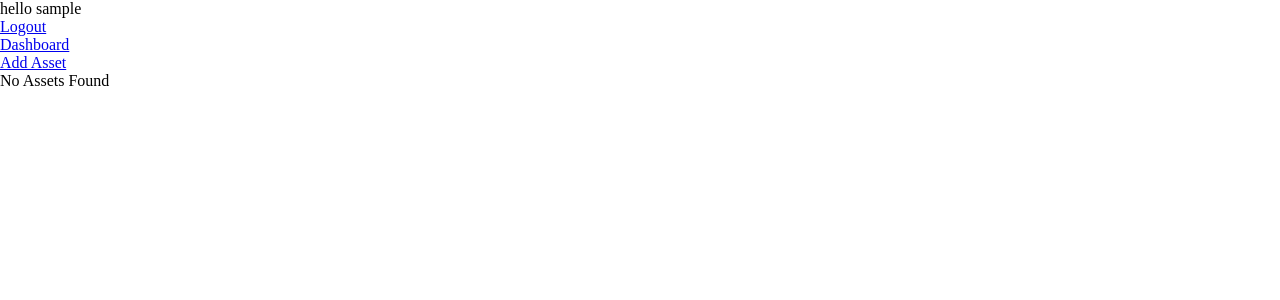
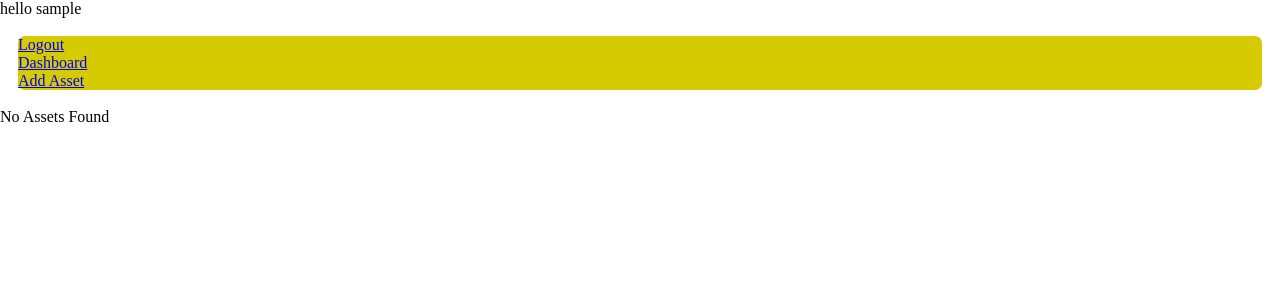
Before and after one commit to TroyChristian/cautious-memory, a Django app: page / in a window 1280 px wide. Shown: the top 300 px of the page. Run offline with Django 3.2, Linux system fonts and the light colour scheme; the visitor is signed in with stand-in values (Sample User, id 1); data that the repository does not hold is empty.

Commit message:
pushing my commits before pulling from mutant-main

```diff
--- a/CME/cautious_memory_project/CMApp/static/dashboard.css
+++ b/CME/cautious_memory_project/CMApp/static/dashboard.css
@@ -7,6 +7,13 @@
     --background-color: #148a07;
     --main-color: #fff;
     --secondary-color: #d6cb00;
+}
+
+.nav-container {
+    margin: 15px 15px;
+    border: solid var(--main-color) 3px;
+    background-color: var(--secondary-color);
+    border-radius: 10px;
 }
 
 li, ul {
@@ -26,6 +33,8 @@ li, ul {
     display: flex;
     flex-direction: row;
     flex-wrap: wrap;
+    padding: 2px 4px;
+    margin: 2px 2px;
 }
 
 .coin {
--- a/CME/cautious_memory_project/CMApp/static/login.css
+++ b/CME/cautious_memory_project/CMApp/static/login.css
@@ -19,8 +19,6 @@
     border-bottom: solid var(--background-color) 10px;
     transform: skewX(4deg);
 }
-
-
 
 
 .block {
--- a/CME/cautious_memory_project/CMApp/static/new_entry.css
+++ b/CME/cautious_memory_project/CMApp/static/new_entry.css
@@ -55,7 +55,6 @@
 
 .t-data, td {
     text-align: end;
-    color: blue;
     border: solid var(--main-color) 3px;
     background-color: var(--background-color);
 }
--- a/CME/cautious_memory_project/CMApp/templates/CMApp/login.html
+++ b/CME/cautious_memory_project/CMApp/templates/CMApp/login.html
@@ -28,9 +28,10 @@
 
       </form>
     </div>
+  </div>
   </section>
 
-</div>
+
 
   </body>
 </html>
```
